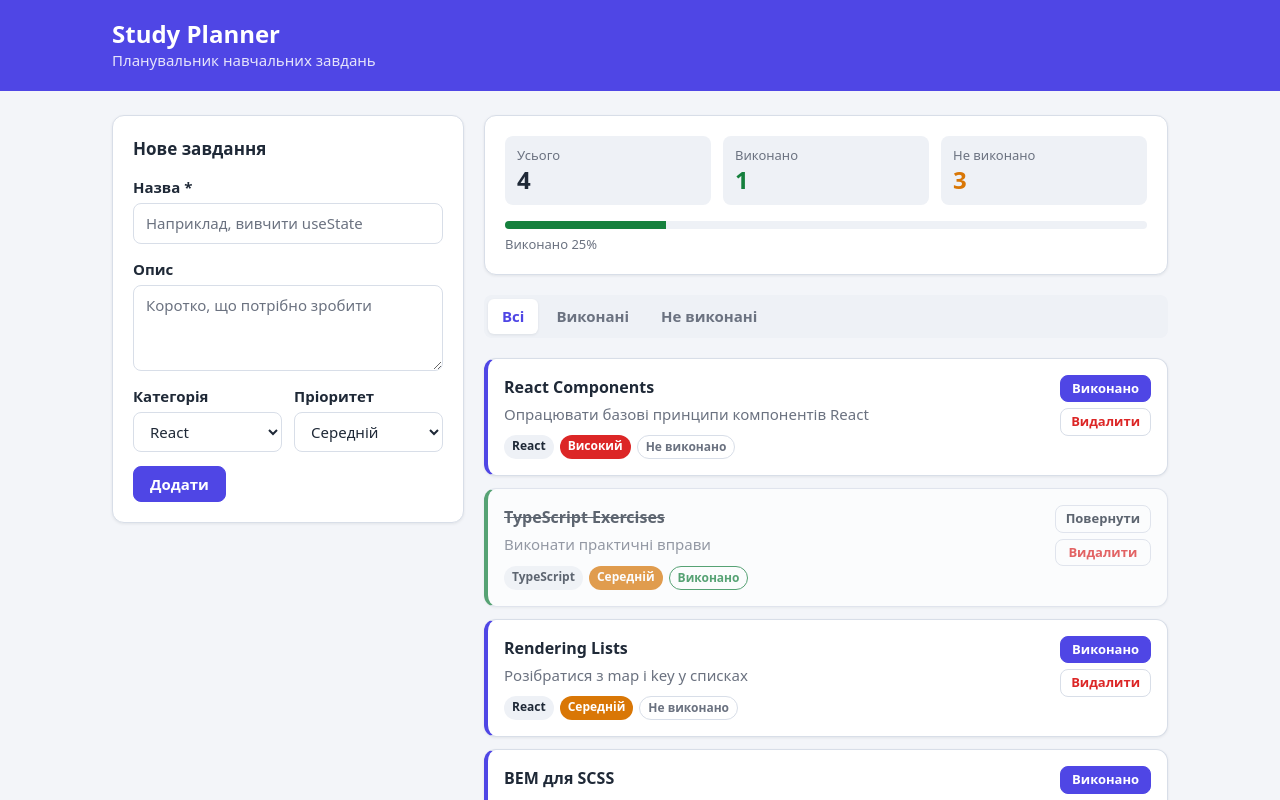
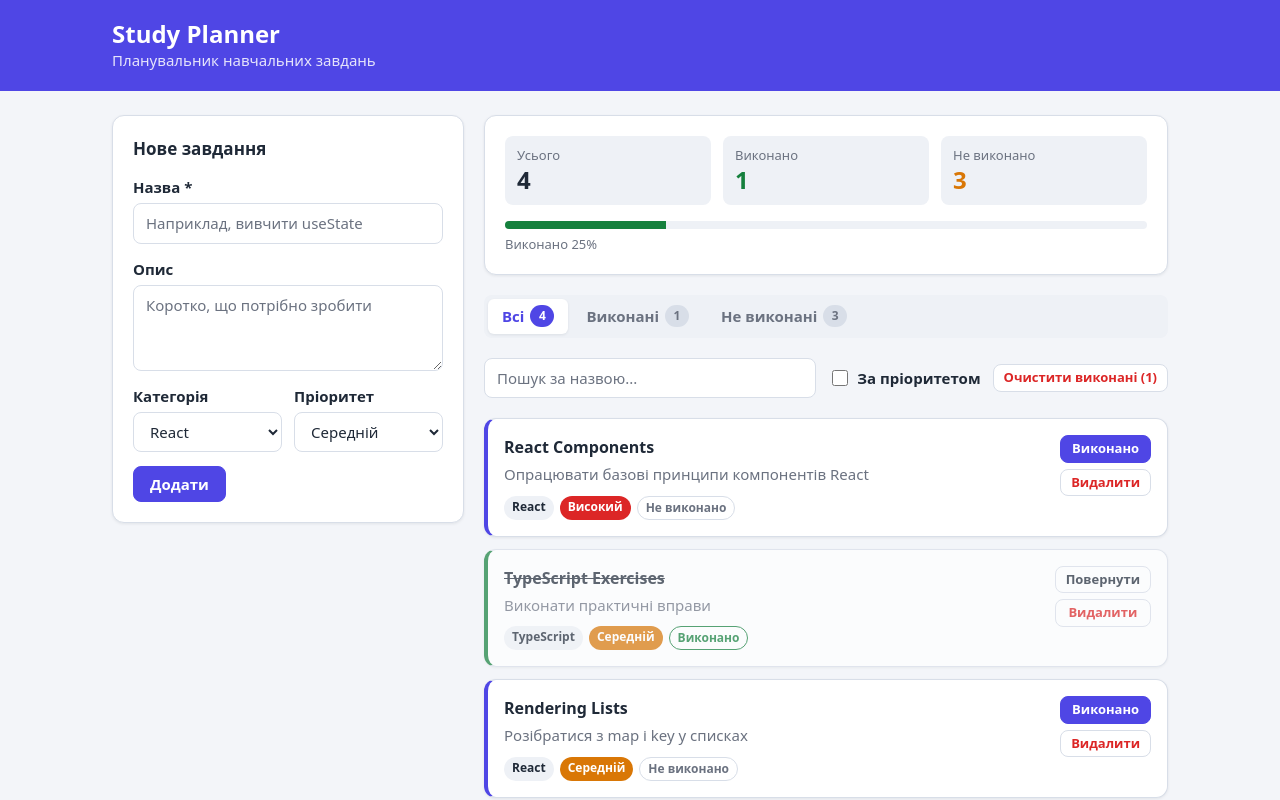
Before and after one commit to shawnkane667/web_labs3kurs, a React (Vite) app in the folder lab8/: page / in a window 1280 px wide. Shown: the top 800 px of the page. Built offline with nearby package versions, Linux system fonts and the light colour scheme.

Commit message:
feat(lab-08): add search, priority sort, filter counters and clear completed

```diff
--- a/lab8/src/App.tsx
+++ b/lab8/src/App.tsx
@@ -4,21 +4,36 @@ import TaskFilters from './components/TaskFilters'
 import TaskForm from './components/TaskForm'
 import TaskList from './components/TaskList'
 import TaskStats from './components/TaskStats'
+import TaskToolbar from './components/TaskToolbar'
 import { initialTasks } from './data/initialTasks'
-import type { NewTask, Task, TaskFilter } from './types/task'
+import { PRIORITY_ORDER, type NewTask, type Task, type TaskFilter } from './types/task'
 import './App.scss'
 
 function App() {
   // список завдань живе в стані App і передається дочірнім компонентам через props
   const [tasks, setTasks] = useState<Task[]>(initialTasks)
   const [filter, setFilter] = useState<TaskFilter>('all')
+  const [search, setSearch] = useState('')
+  const [sortByPriority, setSortByPriority] = useState(false)
 
-  // відфільтрований список обчислюється при кожному рендері; вихідний масив не змінюється
-  const visibleTasks = tasks.filter((task) => {
-    if (filter === 'completed') return task.completed
-    if (filter === 'active') return !task.completed
-    return true
+  // похідні дані обчислюються при кожному рендері; вихідний масив не змінюється
+  const completedCount = tasks.filter((task) => task.completed).length
+  const counts: Record<TaskFilter, number> = {
+    all: tasks.length,
+    completed: completedCount,
+    active: tasks.length - completedCount,
+  }
+
+  const query = search.trim().toLowerCase()
+  const filteredTasks = tasks.filter((task) => {
+    if (filter === 'completed' && !task.completed) return false
+    if (filter === 'active' && task.completed) return false
+    return task.title.toLowerCase().includes(query)
   })
+  // sort змінює масив, тому сортуємо копію
+  const visibleTasks = sortByPriority
+    ? [...filteredTasks].sort((a, b) => PRIORITY_ORDER[a.priority] - PRIORITY_ORDER[b.priority])
+    : filteredTasks
 
   function addTask(newTask: NewTask) {
     // незмінне оновлення: новий масив з новим завданням на початку
@@ -40,6 +55,10 @@ function App() {
     setTasks((prev) => prev.filter((task) => task.id !== id))
   }
 
+  function clearCompleted() {
+    setTasks((prev) => prev.filter((task) => !task.completed))
+  }
+
   return (
     <div className="app">
       <Header />
@@ -49,7 +68,15 @@ function App() {
         </aside>
         <div className="app__content">
           <TaskStats tasks={tasks} />
-          <TaskFilters value={filter} onChange={setFilter} />
+          <TaskFilters value={filter} onChange={setFilter} counts={counts} />
+          <TaskToolbar
+            search={search}
+            onSearchChange={setSearch}
+            sortByPriority={sortByPriority}
+            onSortByPriorityChange={setSortByPriority}
+            completedCount={completedCount}
+            onClearCompleted={clearCompleted}
+          />
           <TaskList
             tasks={visibleTasks}
             totalCount={tasks.length}
--- a/lab8/src/components/TaskFilters.scss
+++ b/lab8/src/components/TaskFilters.scss
@@ -31,9 +31,24 @@
     }
 
     &--active {
+      .task-filters__count {
+        color: var(--color-on-primary);
+        background: var(--color-primary);
+      }
+
       color: var(--color-primary);
       background: var(--color-surface);
       box-shadow: var(--shadow);
     }
   }
+
+  &__count {
+    min-width: 1.5rem;
+    padding: 0 0.375rem;
+    font-size: 0.75rem;
+    line-height: 1.375rem;
+    text-align: center;
+    background: var(--color-border);
+    border-radius: 999px;
+  }
 }
--- a/lab8/src/components/TaskFilters.tsx
+++ b/lab8/src/components/TaskFilters.tsx
@@ -4,6 +4,8 @@ import './TaskFilters.scss'
 interface TaskFiltersProps {
   value: TaskFilter
   onChange: (filter: TaskFilter) => void
+  /** Кількість завдань для кожного фільтра — показується в кнопках. */
+  counts: Record<TaskFilter, number>
 }
 
 const FILTERS: { value: TaskFilter; label: string }[] = [
@@ -12,7 +14,7 @@ const FILTERS: { value: TaskFilter; label: string }[] = [
   { value: 'active', label: 'Не виконані' },
 ]
 
-function TaskFilters({ value, onChange }: TaskFiltersProps) {
+function TaskFilters({ value, onChange, counts }: TaskFiltersProps) {
   return (
     <div className="task-filters" role="group" aria-label="Фільтр завдань">
       {FILTERS.map((filter) => (
@@ -24,6 +26,7 @@ function TaskFilters({ value, onChange }: TaskFiltersProps) {
           onClick={() => onChange(filter.value)}
         >
           {filter.label}
+          <span className="task-filters__count">{counts[filter.value]}</span>
         </button>
       ))}
     </div>
--- /dev/null
+++ b/lab8/src/components/TaskToolbar.scss
@@ -0,0 +1,25 @@
+// Блок "task-toolbar": пошук, сортування й очищення виконаних
+.task-toolbar {
+  display: flex;
+  flex-wrap: wrap;
+  gap: 0.75rem;
+  align-items: center;
+
+  &__search {
+    flex: 1 1 14rem;
+  }
+
+  &__checkbox {
+    display: inline-flex;
+    gap: 0.375rem;
+    align-items: center;
+    font-weight: 600;
+    cursor: pointer;
+
+    input {
+      width: 1rem;
+      height: 1rem;
+      accent-color: var(--color-primary);
+    }
+  }
+}
--- /dev/null
+++ b/lab8/src/components/TaskToolbar.tsx
@@ -0,0 +1,56 @@
+import './TaskToolbar.scss'
+
+interface TaskToolbarProps {
+  search: string
+  onSearchChange: (search: string) => void
+  sortByPriority: boolean
+  onSortByPriorityChange: (value: boolean) => void
+  completedCount: number
+  onClearCompleted: () => void
+}
+
+function TaskToolbar({
+  search,
+  onSearchChange,
+  sortByPriority,
+  onSortByPriorityChange,
+  completedCount,
+  onClearCompleted,
+}: TaskToolbarProps) {
+  return (
+    <div className="task-toolbar">
+      <div className="field task-toolbar__search">
+        <label className="visually-hidden" htmlFor="task-search">
+          Пошук за назвою
+        </label>
+        <input
+          id="task-search"
+          className="field__control"
+          type="search"
+          value={search}
+          onChange={(event) => onSearchChange(event.target.value)}
+          placeholder="Пошук за назвою..."
+          autoComplete="off"
+        />
+      </div>
+
+      <label className="task-toolbar__checkbox">
+        <input
+          type="checkbox"
+          checked={sortByPriority}
+          onChange={(event) => onSortByPriorityChange(event.target.checked)}
+        />
+        За пріоритетом
+      </label>
+
+      {/* кнопка має сенс лише тоді, коли є виконані завдання */}
+      {completedCount > 0 && (
+        <button type="button" className="button button--small button--danger" onClick={onClearCompleted}>
+          Очистити виконані ({completedCount})
+        </button>
+      )}
+    </div>
+  )
+}
+
+export default TaskToolbar
```
